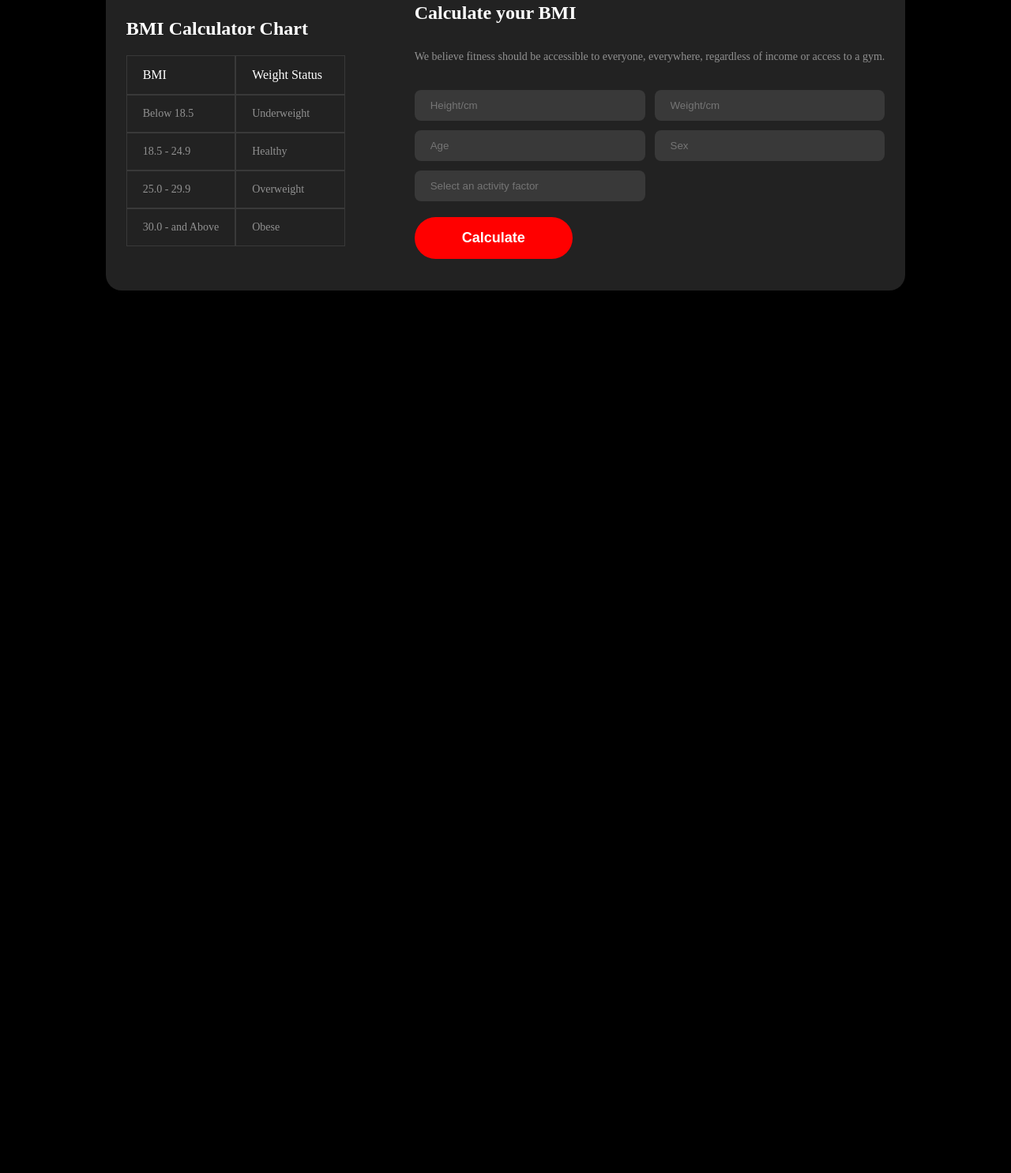
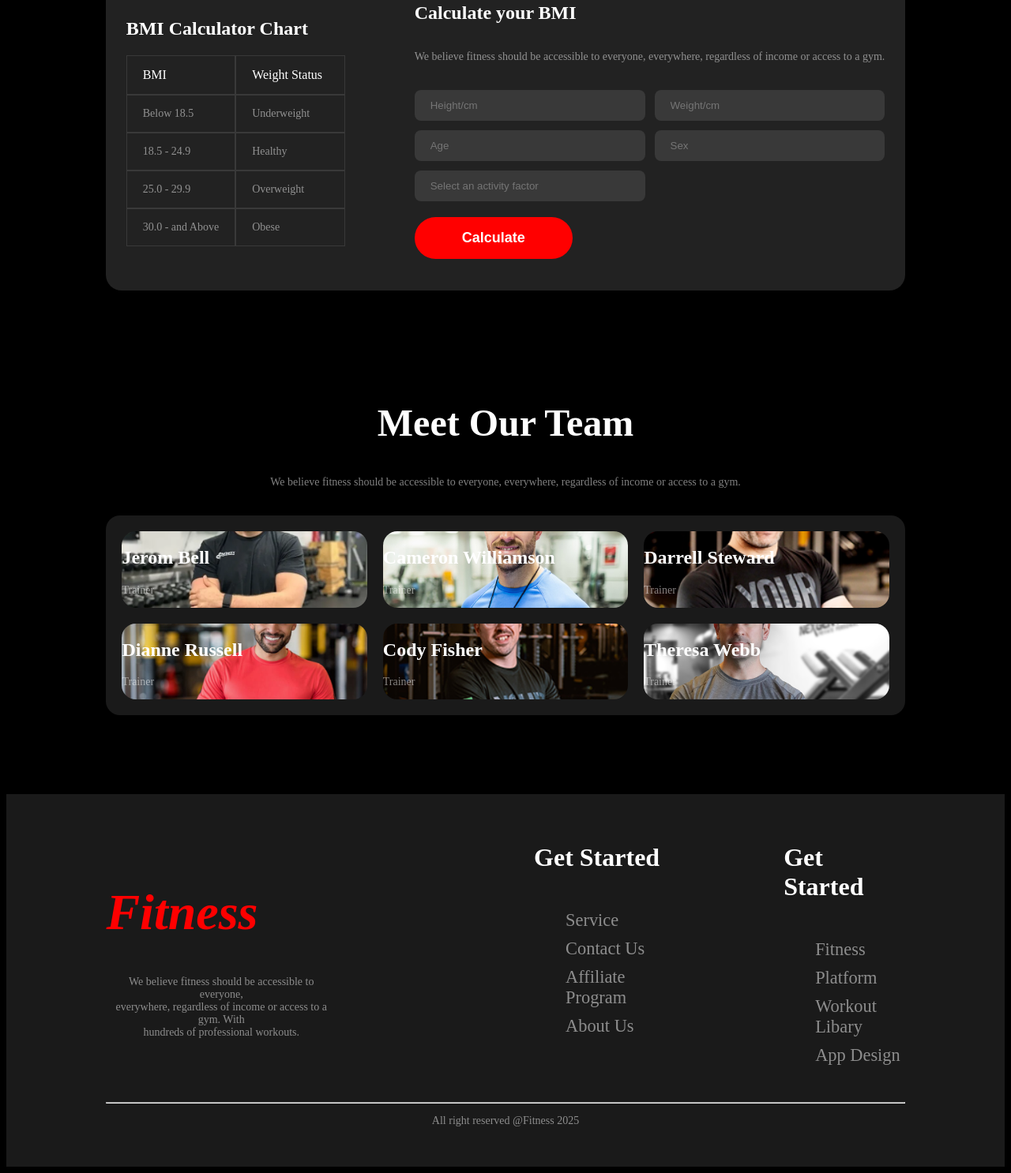
Before and after one commit to UdoyM-1803/Assignment-02, a plain HTML site: page index.html in a window 1280 px wide. Shown: the part 2016-3502 px from the top of the page at 79% size. Before the commit the page ends 2484 px from the top, so only its background shows below. Drawn offline with Linux system fonts and the light colour scheme.

Commit message:
Added footer section and make it responsive but could not done third and trainer section

```diff
--- a/index.html
+++ b/index.html
@@ -160,9 +160,72 @@
                 </div>
             </div>
         </section>
+        <section class="fifth-sec display-flex">
+            <div class="team-content">
+                <h1 class="section-title">Meet Our Team</h1>
+                <p class="normal-font">We believe fitness should be accessible to everyone, everywhere, regardless of
+                    income or access to a gym.</p>
+            </div>
+            <div class="team-section">
+                <div class="team-image-1">
+                    <h2>Jerom Bell</h2>
+                    <p class="normal-font">Trainer</p>
+                </div>
+                <div class="team-image-2">
+                    <h2>Cameron Williamson</h2>
+                    <p class="normal-font">Trainer</p>
+                </div>
+                <div class="team-image-3">
+                    <h2>Darrell Steward</h2>
+                    <p class="normal-font">Trainer</p>
+                </div>
+                <div class="team-image-4">
+                    <h2>Dianne Russell</h2>
+                    <p class="normal-font">Trainer</p>
+                </div>
+                <div class="team-image-5">
+                    <h2>Cody Fisher</h2>
+                    <p class="normal-font">Trainer</p>
+                </div>
+                <div class="team-image-6">
+                    <h2>Theresa Webb</h2>
+                    <p class="normal-font">Trainer</p>
+                </div>
+            </div>
+        </section>
     </main>
     <footer>
-
+        <div class="footer-details">
+            <div class="footer-sec display-flex">
+                <div class="footer-content">
+                    <h1 class="footer-title"><i>Fitness</i></h1>
+                    <p class="normal-font">We believe fitness should be accessible to everyone, <br>everywhere,
+                        regardless of income or access to a gym. With <br>hundreds of professional workouts.</p>
+                </div>
+                <div class="footer-navbar display-flex">
+                    <nav class="display-flex">
+                        <h3>Get Started</h3>
+                        <ul>
+                            <li>Service</li>
+                            <li>Contact Us</li>
+                            <li>Affiliate Program</li>
+                            <li>About Us</li>
+                        </ul>
+                    </nav>
+                    <nav class="display-flex">
+                        <h3>Get Started</h3>
+                        <ul>
+                            <li>Fitness</li>
+                            <li>Platform</li>
+                            <li>Workout Libary</li>
+                            <li>App Design</li>
+                        </ul>
+                    </nav>
+                </div>
+            </div>
+            <hr>
+            <p class="normal-font">All right reserved @Fitness 2025</p>
+        </div>
     </footer>
 </body>
 
--- a/styles/styles.css
+++ b/styles/styles.css
@@ -17,8 +17,7 @@ header {
 }
 
 .header-page,
-main,
-footer {
+main {
     max-width: 80%;
     margin: 0 auto;
 }
@@ -352,6 +351,138 @@ form input {
 }
 
 
+
+/* Fifth section related style..................... */
+.fifth-sec {
+    flex-direction: column;
+    gap: 20px;
+}
+
+.team-content {
+    max-width: 60%;
+    margin: 0 auto;
+    text-align: center;
+}
+
+.team-section {
+    border-radius: 18px;
+    background-color: rgba(255, 255, 255, 0.1);
+    padding: 20px;
+    display: grid;
+    grid-template-columns: repeat(3,1fr);
+    gap: 20px;
+}
+
+
+.team-image-1 {
+    background-image: url(../images/trainer1.png);
+    background-size: cover;
+    background-repeat: no-repeat;
+    background-position: center;
+    border-radius: 18px;
+    /* height: 100%;
+    width: 100%; */
+}
+.team-image-2 {
+    background-image: url(../images/trainer2.png);
+    background-size: cover;
+    background-repeat: no-repeat;
+    background-position: center;
+    border-radius: 18px;
+}
+.team-image-3 {
+    background-image: url(../images/trainer3.png);
+    background-size: cover;
+    background-repeat: no-repeat;
+    background-position: center;
+    border-radius: 18px;
+}
+.team-image-4 {
+    background-image: url(../images/trainer4.png);
+    background-size: cover;
+    background-repeat: no-repeat;
+    border-radius: 18px;
+    background-position: center;
+}
+.team-image-5 {
+    background-image: url(../images/trainer5.png);
+    background-size: cover;
+    background-repeat: no-repeat;
+    background-position: center;
+    border-radius: 18px;
+}
+.team-image-6 {
+    background-image: url(../images/trainer6.png);
+    background-size: cover;
+    background-repeat: no-repeat;
+    background-position: center;
+    border-radius: 18px;
+}
+
+
+/* footer styles related ............................. */
+footer {
+    background-color: rgba(255, 255, 255, 0.1);
+}
+
+footer div {
+    margin-bottom: 10px;
+}
+
+.footer-details {
+    max-width: 80%;
+    margin: 0 auto;
+    padding: 30px 0px;
+}
+
+.footer-details p {
+    text-align: center;
+    margin-bottom: 20px;
+}
+
+.footer-sec {
+    align-items: center;
+    gap: 250px;
+}
+
+.footer-title {
+    color: red;
+    font-size: 4rem;
+    font-weight: 800;
+}
+
+.footer-content {
+    max-width: 40%;
+}
+
+.footer-navbar {
+    max-width: 50%;
+    gap: 150px;
+}
+
+.footer-navbar nav {
+    flex-direction: column;
+    align-items: start;
+    justify-content: start;
+}
+
+.footer-navbar nav h3 {
+    font-size: 2rem;
+    font-weight: 700;
+}
+
+.footer-navbar nav li {
+    list-style: none;
+    text-align: left;
+    font-size: 1.4rem;
+    color: rgba(255, 255, 255, 0.5);
+    margin-bottom: 10px;
+}
+
+
+
+
+
 /* Media queries related............................. */
 
 @media screen and (max-width: 576px) {
@@ -361,7 +492,9 @@ form input {
     .nav-item,
     .habit-item,
     .second-sec,
-    .calculator-details {
+    .calculator-details,
+    .footer-sec,
+    .footer-navbar {
         flex-direction: column;
         align-items: start;
     }
@@ -409,4 +542,13 @@ form input {
     .calculator-content {
         text-align: left;
     }
+
+    .team-section {
+        grid-template-columns: repeat(1,1fr);
+    }
+
+    .footer-sec,
+    .footer-navbar {
+        gap: 0px;
+    }
 }
```
